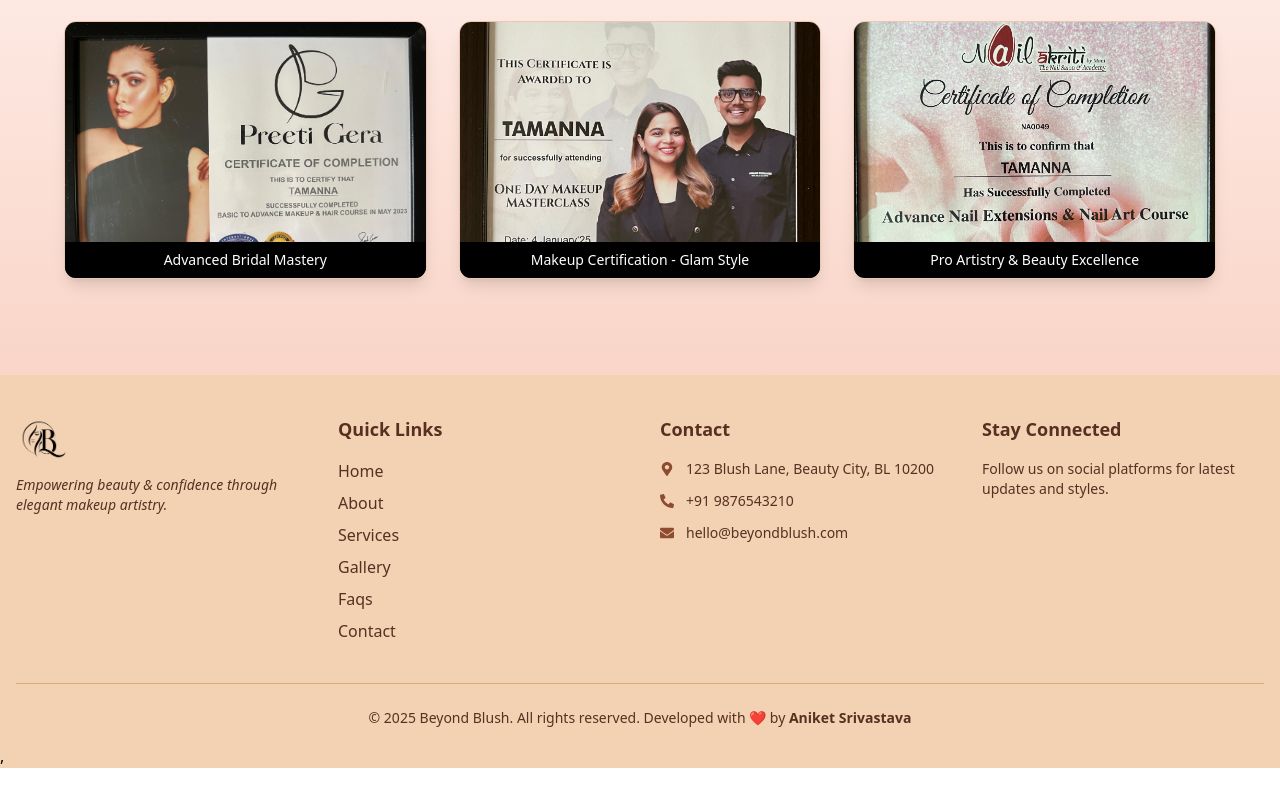
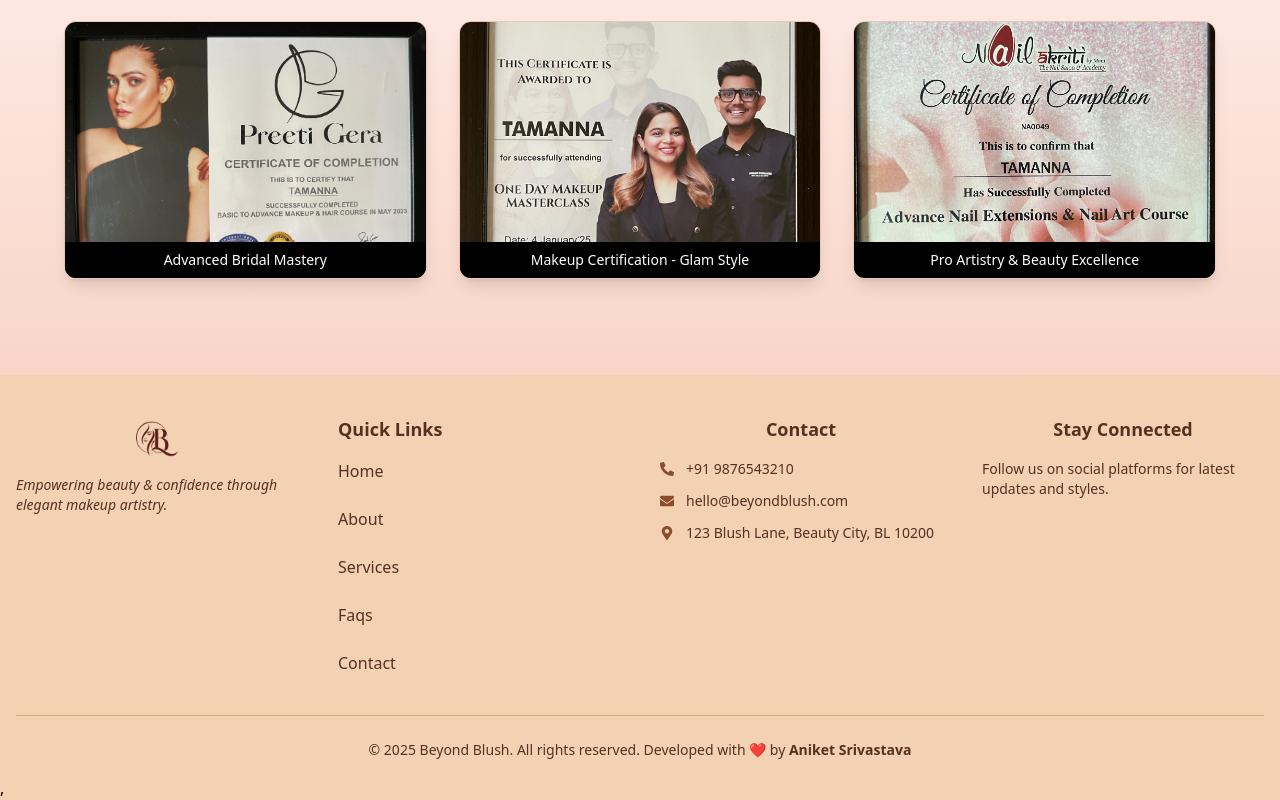
Before and after one commit to aniket-sriv-0810/beyond_blush, a React (Vite) app in the folder client/: page /about in a window 1280 px wide. Shown: the part 1636-2436 px from the top of the page. Before the commit the page ends 2404 px from the top, so only its background shows below. Built offline with nearby package versions, Linux system fonts and the light colour scheme.

Commit message:
footer component completed !

```diff
--- a/client/src/components/FAQs/FAQs.jsx
+++ b/client/src/components/FAQs/FAQs.jsx
@@ -3,12 +3,16 @@ import axios from "axios";
 import { FaChevronDown, FaChevronUp, FaQuestionCircle } from "react-icons/fa";
 import { IoMdHelpCircleOutline } from "react-icons/io";
 import { MdOutlineQuestionAnswer } from "react-icons/md";
-
+import { motion } from "framer-motion";
 const FAQs = () => {
   const [faqs, setFaqs] = useState([]);
   const [activeIndex, setActiveIndex] = useState(null);
   const [loading, setLoading] = useState(true);
   const [error, setError] = useState("");
+   const fadeInUp = {
+    hidden: { opacity: 0, y: 50 },
+    visible: { opacity: 1, y: 0, transition: { duration: 1, ease: "easeOut" } },
+  };
 
   const toggleFAQ = (index) => {
     setActiveIndex(activeIndex === index ? null : index);
@@ -17,7 +21,9 @@ const FAQs = () => {
   useEffect(() => {
     const fetchFaqs = async () => {
       try {
-        const res = await axios.get(`${import.meta.env.VITE_API_URL}/api/navigate/faqs`);
+        const res = await axios.get(
+          `${import.meta.env.VITE_API_URL}/api/navigate/faqs`
+        );
         setFaqs(res.data.data?.faqs || []);
       } catch (err) {
         setError("Failed to load FAQs. Please try again later.");
@@ -30,11 +36,19 @@ const FAQs = () => {
   }, []);
 
   return (
-    <section className="w-full flex flex-col items-center justify-center text-center py-36 bg-gradient-to-br from-[#ffeff4] to-[#f9dbd8] text-[#5a2e2e] shadow-inner px-5 sm:px-10">
+    <motion.section
+    initial="hidden"
+        whileInView="visible"
+        viewport={{ once: false }}
+        variants={fadeInUp}
+    className="w-full flex flex-col items-center justify-center text-center py-36 bg-gradient-to-br from-[#efd6bb] to-[#ffada5] text-[#5a2e2e] shadow-inner px-5 sm:px-10">
       {/* Title */}
-      <div className="mb-12">
+      <div
+
+        className="mb-12"
+      >
         <h2 className="text-2xl sm:text-4xl font-extrabold font-serif text-[#5a2e2e] flex items-center justify-center gap-3 drop-shadow-lg">
-          <IoMdHelpCircleOutline className="text-pink-400 text-3xl sm:text-5xl animate-pulse" />
+          <IoMdHelpCircleOutline className="text-pink-500 text-3xl sm:text-5xl animate-pulse" />
           Frequently Asked Questions
         </h2>
         <p className="text-base sm:text-lg text-[#7a4a4a] mt-3">
@@ -45,7 +59,9 @@ const FAQs = () => {
       {/* FAQs */}
       <div className="w-full max-w-4xl space-y-6">
         {loading && (
-          <p className="text-sm text-orange-600 animate-pulse">Loading FAQs...</p>
+          <p className="text-sm text-orange-600 animate-pulse">
+            Loading FAQs...
+          </p>
         )}
         {error && <p className="text-sm text-red-500">{error}</p>}
         {!loading && !error && faqs.length === 0 && (
@@ -81,7 +97,7 @@ const FAQs = () => {
                 activeIndex === index ? "max-h-96 p-5 sm:p-6" : "max-h-0 p-0"
               } bg-white text-left`}
             >
-              <div className="flex items-start gap-3 text-sm sm:text-base text-[#5a2e2e] font-light">
+              <div className="flex items-start gap-3 text-sm sm:text-base text-[#5a2e2e] ">
                 <MdOutlineQuestionAnswer className="text-pink-300 text-2xl mt-1" />
                 <p>{faq.ans}</p>
               </div>
@@ -89,7 +105,7 @@ const FAQs = () => {
           </div>
         ))}
       </div>
-    </section>
+    </motion.section>
   );
 };
 
--- a/client/src/components/Footer/Footer.jsx
+++ b/client/src/components/Footer/Footer.jsx
@@ -1,23 +1,23 @@
 import React from 'react';
 import { Link } from 'react-router-dom';
 import { FaPhoneAlt, FaEnvelope, FaMapMarkerAlt } from 'react-icons/fa';
-import logo from '../../assets/beyond_blush-logo-BLACK.png';
+import logo from '../../assets/logo-brown.png';
 
 const Footer = () => {
   return (
     <footer className="bg-[#f3d2b3] text-[#582f21] -mb-6 py-10 px-4">
       <div className="max-w-7xl mx-auto grid gap-10 grid-cols-1 sm:grid-cols-2 lg:grid-cols-4">
         {/* Logo & Tagline */}
-        <div className="flex flex-col items-start gap-3">
+        <div className="flex flex-col items-center gap-3">
           <img src={logo} alt="Logo" className="h-12 object-contain" />
           <p className="text-sm italic max-w-xs">Empowering beauty & confidence through elegant makeup artistry.</p>
         </div>
 
         {/* Navigation Links */}
         <div>
-          <h4 className="text-lg font-semibold mb-4">Quick Links</h4>
-          <ul className="space-y-2">
-            {['Home', 'About', 'Services', 'Gallery', 'Faqs', 'Contact'].map((item) => (
+          <h4 className="text-lg font-semibold mb-4 text-center lg:text-left">Quick Links</h4>
+          <ul className="space-y-2 flex gap-4 justify-center lg:flex-col">
+            {['Home', 'About', 'Services', 'Faqs', 'Contact'].map((item) => (
               <li key={item}>
                 <Link
                   to={`/${item.toLowerCase()}`}
@@ -32,26 +32,28 @@ const Footer = () => {
 
         {/* Contact Info */}
         <div>
-          <h4 className="text-lg font-semibold mb-4">Contact</h4>
+          <h4 className="text-lg font-semibold text-center mb-4">Contact</h4>
           <ul className="space-y-3 text-sm">
-            <li className="flex items-center gap-3">
+           <li className="flex items-center  gap-3">
+              <FaPhoneAlt className="text-[#8d4b2f]" />
+              +91 9876543210
+            </li>
+            <li className="flex items-center  gap-3">
+              <FaEnvelope className="text-[#8d4b2f]" />
+              hello@beyondblush.com
+            </li>
+            <li className="flex items-center  gap-3">
               <FaMapMarkerAlt className="text-[#8d4b2f]" />
               123 Blush Lane, Beauty City, BL 10200
             </li>
-            <li className="flex items-center gap-3">
-              <FaPhoneAlt className="text-[#8d4b2f]" />
-              +91 9876543210
-            </li>
-            <li className="flex items-center gap-3">
-              <FaEnvelope className="text-[#8d4b2f]" />
-              hello@beyondblush.com
-            </li>
+
+
           </ul>
         </div>
 
         {/* Newsletter or Social/Extra */}
         <div>
-          <h4 className="text-lg font-semibold mb-4">Stay Connected</h4>
+          <h4 className="text-lg font-semibold text-center mb-4">Stay Connected</h4>
           <p className="text-sm mb-4">Follow us on social platforms for latest updates and styles.</p>
           {/* You can later add social icons or newsletter */}
         </div>
```
